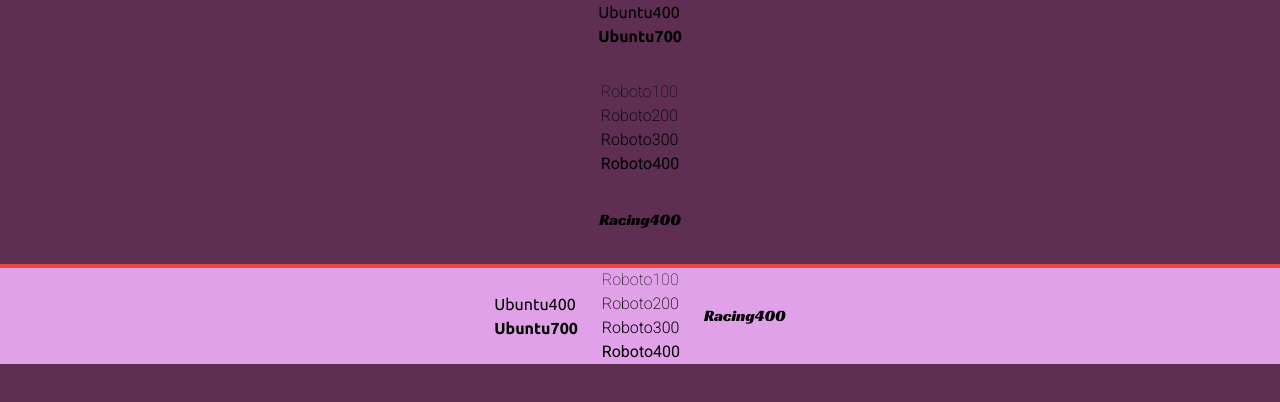
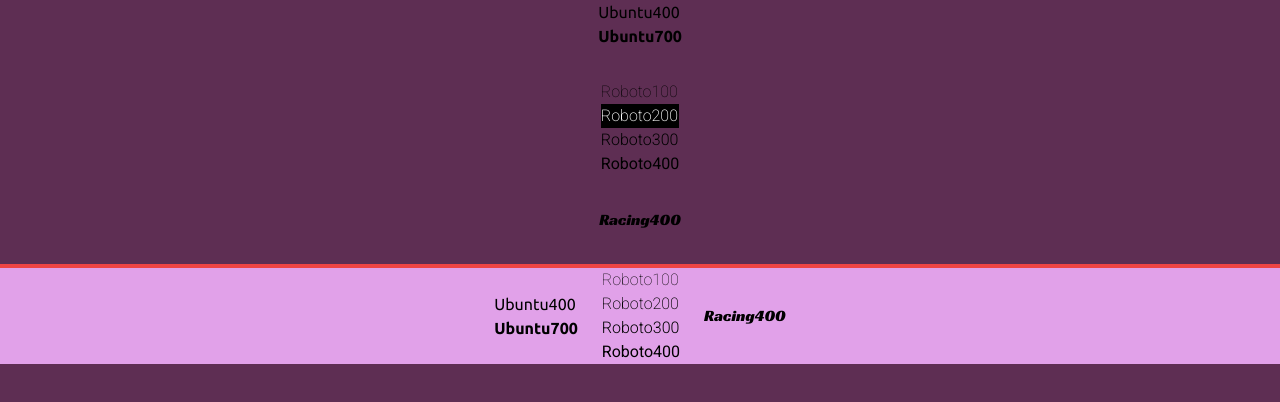
Before and after one commit to shoaibalirts/GithubProject-ErrorHandling-Header-Main-Footer-MobileFirst-NextJS, a Next.js app in the folder landrupdanspractice/: page / in a window 1280 px wide. Shown: the top 402 px of the page. Built offline with nearby package versions, Linux system fonts and the light colour scheme.

Commit message:
applied google fonts and custom colors

```diff
--- a/landrupdanspractice/src/app/page.js
+++ b/landrupdanspractice/src/app/page.js
@@ -17,7 +17,7 @@ export default function Home() {
         </div>
         <div>
           <p className={`${robotoFont.className} font-[100]`}>Roboto100</p>
-          <p className={`${robotoFont.className} font-[200]`}>Roboto200</p>
+          <p className={`${robotoFont.className} font-[200] bg-blackish text-white`}>Roboto200</p>
           <p className={`${robotoFont.className} font-[300]`}>Roboto300</p>
           <p className={`${robotoFont.className} font-[400]`}>Roboto400</p>
         </div>
```
